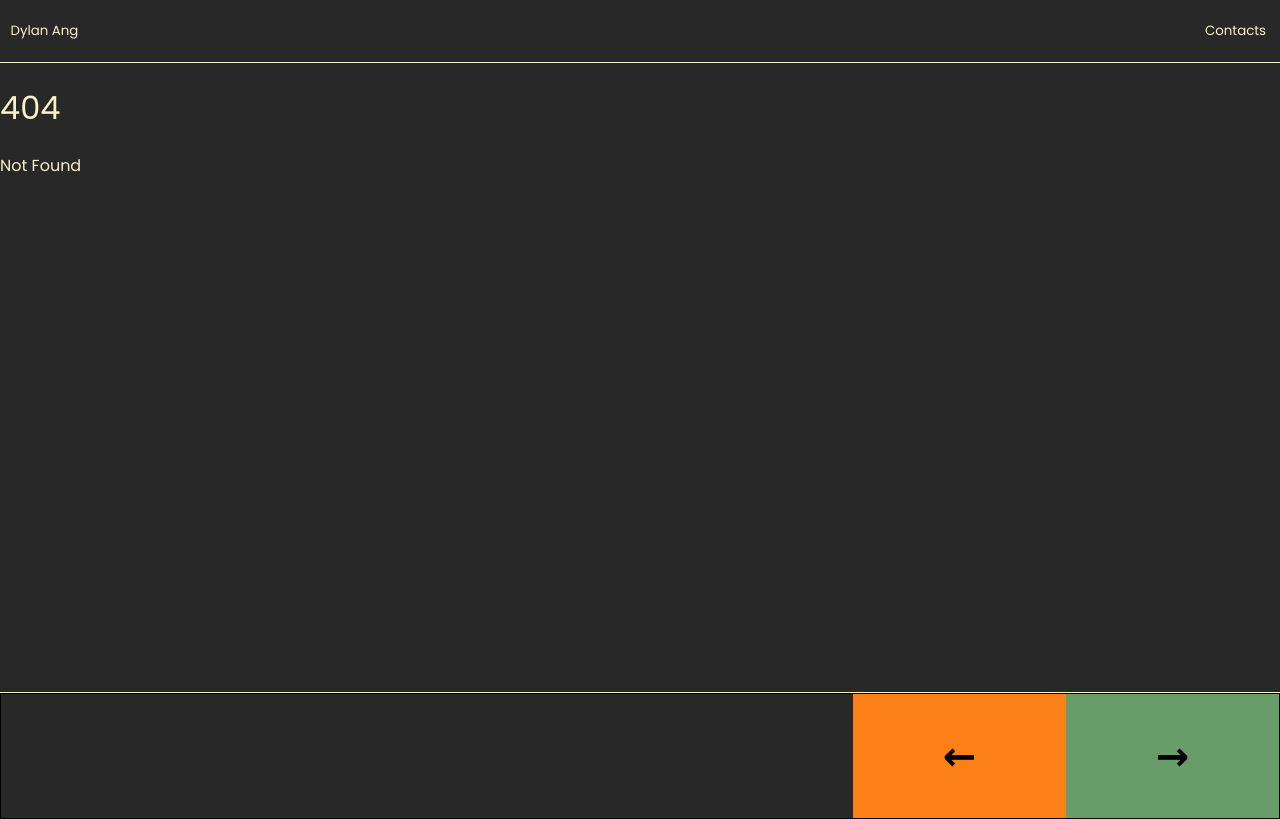
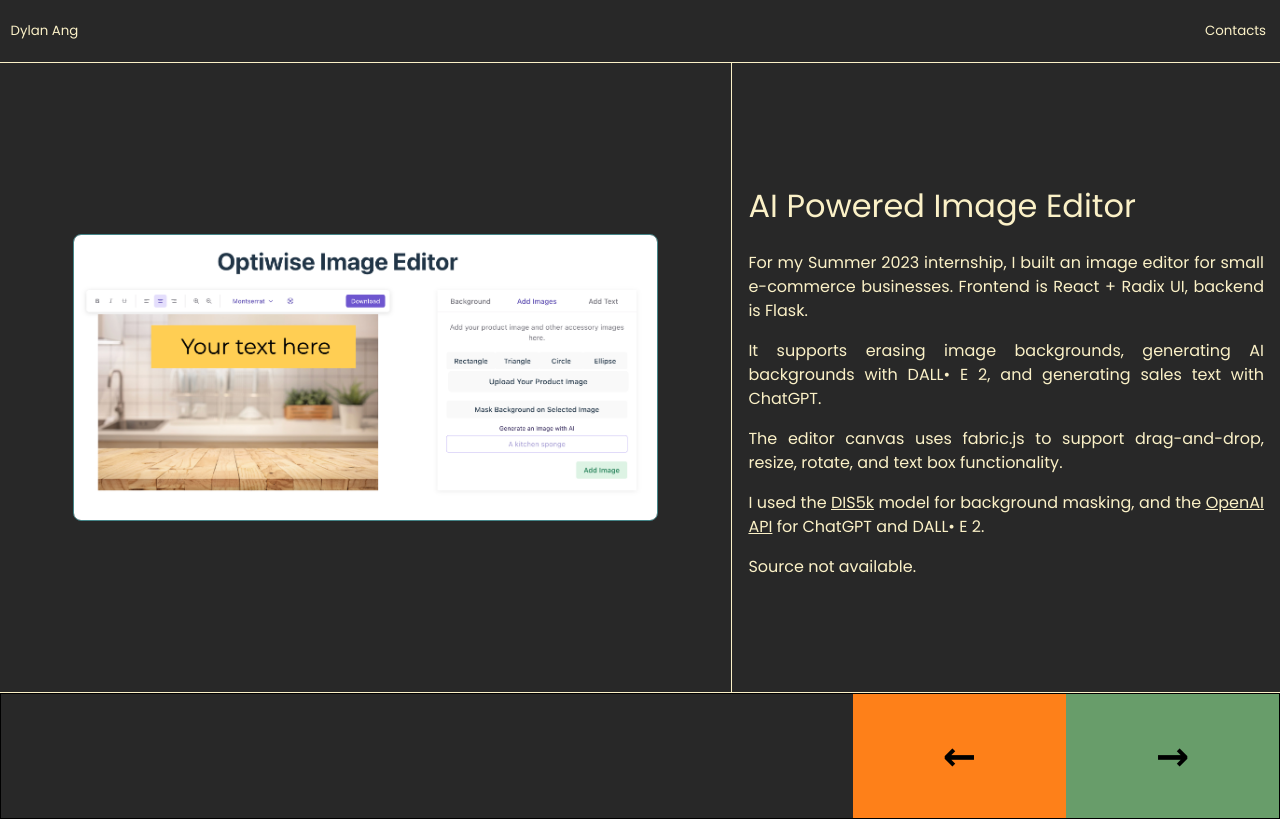
Before and after one commit to dy-ma/personal, a SvelteKit app: page /editor in a window 1280 px wide. Before the commit this address had no page. Built offline with nearby package versions, Linux system fonts and the light colour scheme.

Commit message:
Add Editor page and refactor nav buttons

```diff
--- a/package.json
+++ b/package.json
@@ -24,6 +24,7 @@
 	},
 	"type": "module",
 	"dependencies": {
-		"@fontsource/poppins": "^5.0.3"
+		"@fontsource/poppins": "^5.0.3",
+		"@fortawesome/fontawesome-free": "^6.4.0"
 	}
 }
--- a/src/routes/Footer.svelte
+++ b/src/routes/Footer.svelte
@@ -1,18 +1,19 @@
 <script>
 	import { page } from '$app/stores';
-	import { onMount } from 'svelte';
+	import { afterUpdate } from 'svelte';
 
-	let pages = ['/', '/firebase', '/hamster'];
+	let pages = ['/', '/editor', '/firebase', '/hamster'];
+
+	let current = pages.indexOf($page.url.pathname);
 	let next = '/';
 	let prev = '/';
 
-	onMount(() => {
-		const unsubscribe = page.subscribe((value) => {
-			const currentIndex = pages.indexOf(value.url.pathname);
-			next = currentIndex !== -1 && currentIndex < pages.length - 1 ? pages[currentIndex + 1] : '/';
-			prev = currentIndex !== -1 && currentIndex > 0 ? pages[currentIndex - 1] : pages.slice(-1);
-		});
-		return unsubscribe;
+	// Update next and prev pages on each reload
+	// onMount won't work because the Footer element is only mounted once
+	afterUpdate(() => {
+		current = pages.indexOf($page.url.pathname);
+		next = (current < pages.length - 1) ? pages[current + 1] : pages[0];
+		prev = (current > 0) ? pages[current - 1] : pages[pages.length - 1];
 	});
 </script>
 
@@ -57,11 +58,11 @@
 		display: flex;
 		justify-content: center;
 		align-items: center;
-        transition: 0.1s;
+		transition: 0.1s;
 	}
 
-    a:hover {
-        scale: 0.9;
-        transition: 0.1s;
-    }
+	a:hover {
+		scale: 0.9;
+		transition: 0.1s;
+	}
 </style>
--- /dev/null
+++ b/src/routes/editor/+page.svelte
@@ -0,0 +1,56 @@
+<script>
+	import '../page.css'
+	import editor from '$lib/images/ai-editor.png'
+</script>
+
+<div class="page">
+	<div class="image">
+		<a class="display-image" href="https://notes-7b514.web.app/" target="_blank">
+			<img src={editor} alt="My notes app" class="src">
+		</a>
+	</div>
+	<div class="description">
+		<div>
+			<h1>AI Powered Image Editor</h1>
+			<p>For my Summer 2023 internship, I built an image editor for small e-commerce businesses. Frontend is React + Radix UI, backend is Flask.</p>
+			<p>It supports erasing image backgrounds, generating AI backgrounds with DALL&#x2022 E 2, and generating sales text with ChatGPT.</p>
+			<p>The editor canvas uses fabric.js to support drag-and-drop, resize, rotate, and text box functionality.</p>
+			<p>I used the <a class="link" href="https://github.com/xuebinqin/DIS">DIS5k</a> model for background masking, and the <a class="link" href="https://github.com/openai/openai-python">OpenAI API</a> for ChatGPT and DALL&#x2022 E 2.</p>
+			<p>Source not available.</p>
+		</div>
+	</div>
+</div>
+
+<style>
+	.image {
+		display: grid;
+		place-items: center;
+	}
+
+	.description {
+		display: grid;
+		place-items: center;
+	}
+
+	.display-image {
+		display: flex;
+		justify-content: center;
+		align-items: center;
+	}
+
+	img {
+		border: 1px solid var(--blue);
+		border-radius: var(--img-radius);
+		width: 80%;
+		transition: 0.1s ease;
+	}
+
+	img:hover {
+		scale: 0.95;
+		transition: 0.1s ease;
+	}
+
+	.link {
+		text-decoration: underline;
+	}
+</style>
```
Also changed, not shown: src/lib/images/ai-editor.png (added), 1 other file (tests, documents, lock files or other folders).
